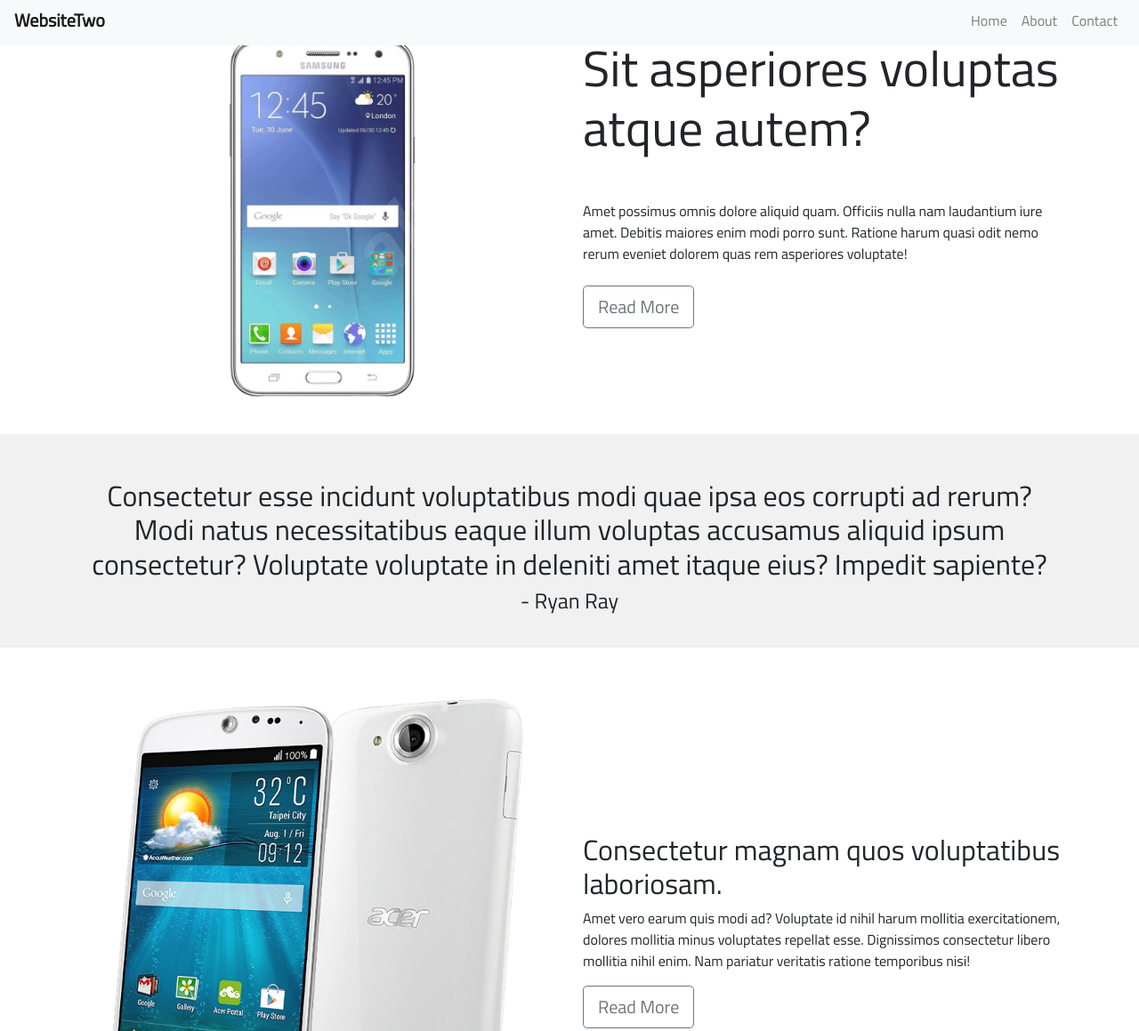
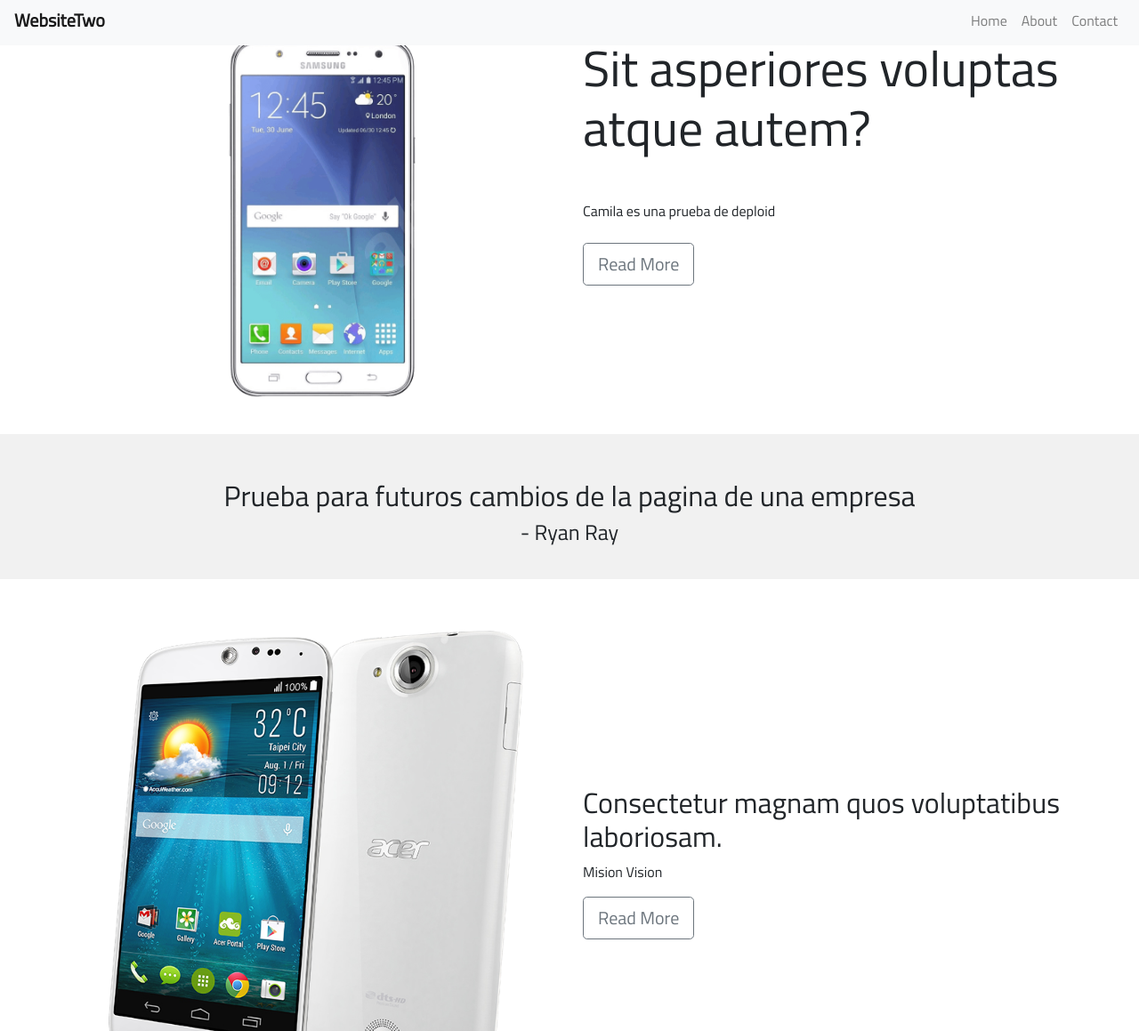
Before and after one commit to ramcpro/sitioweb, a website: page index.html in a window 1280 px wide. Shown: the part 5-1164 px from the top of the page at 89% size. Drawn offline with nearby package versions, Linux system fonts and the light colour scheme.

Commit message:
modificaciones

```diff
--- a/index.html
+++ b/index.html
@@ -41,7 +41,7 @@
           <div class="col-md-6 col-sm-6">
             <div class="header-content-right">
               <h1 class="display-4">Sit asperiores voluptas atque autem?</h1>
-              <p class="mt-5">Amet possimus omnis dolore aliquid quam. Officiis nulla nam laudantium iure amet. Debitis maiores enim modi porro sunt. Ratione harum quasi odit nemo rerum eveniet dolorem quas rem asperiores voluptate!</p>
+              <p class="mt-5">Camila es una prueba de deploid</p>
               <a href="#" class="btn btn-outline-secondary header-btn btn-lg mt-2">Read More</a>
             </div>
           </div>
@@ -52,7 +52,7 @@
     <section id="testimonial">
       <div class="container">
         <p class="h2 mb-2">
-          Consectetur esse incidunt voluptatibus modi quae ipsa eos corrupti ad rerum? Modi natus necessitatibus eaque illum voluptas accusamus aliquid ipsum consectetur? Voluptate voluptate in deleniti amet itaque eius? Impedit sapiente?
+          Prueba para futuros cambios de la pagina de  una empresa
         </p>
         <p class="h4">- Ryan Ray</p>
       </div>
@@ -69,7 +69,7 @@
           <div class="col-md-6 my-auto">
             <div class="info-right">
               <h2>Consectetur magnam quos voluptatibus laboriosam.</h2>
-              <p>Amet vero earum quis modi ad? Voluptate id nihil harum mollitia exercitationem, dolores mollitia minus voluptates repellat esse. Dignissimos consectetur libero mollitia nihil enim. Nam pariatur veritatis ratione temporibus nisi!</p>
+              <p>Mision Vision</p>
               <a href="#" class="btn btn-outline-secondary btn-lg">Read More</a>
             </div>
           </div>
```
